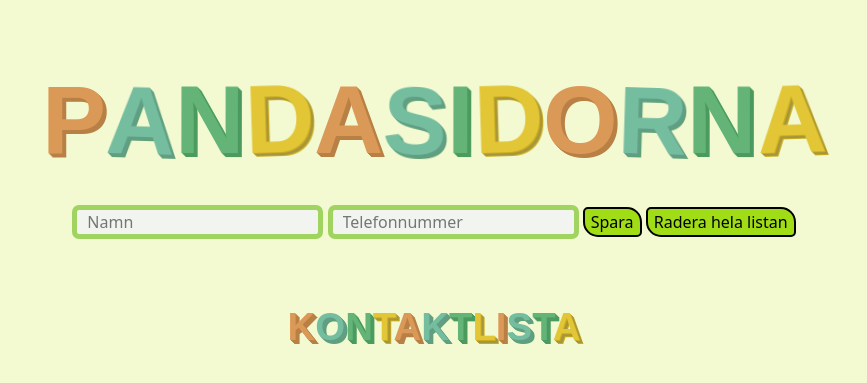
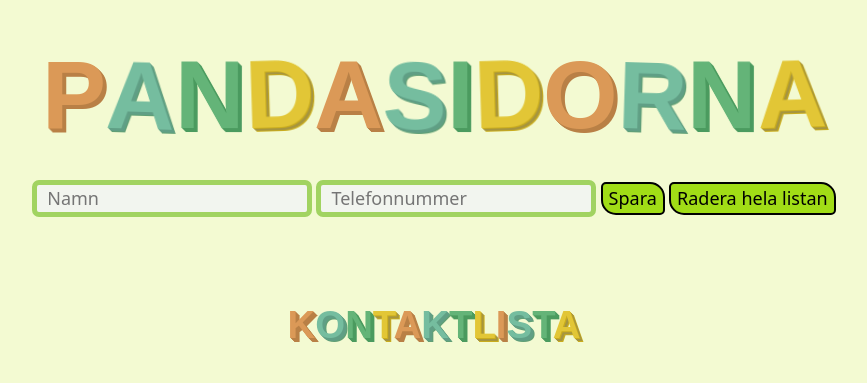
Before and after one commit to screamm/Kunskapskontroll-2, a plain HTML site: page index.html in a window 1280 px wide. Shown: the part 157-540 px from the top of the page, without its empty margins (206-1073 px from the left). Drawn offline with nearby package versions, Linux system fonts and the light colour scheme.

Commit message:
minor styling changes

```diff
--- a/style.css
+++ b/style.css
@@ -17,7 +17,7 @@ input[type="number"] {
     flex-direction: column;
     align-items: center;
     background-color: rgb(243, 250, 210);
-    margin-top: 200px;
+    margin-top: 175px;
 
 }
 
@@ -28,7 +28,7 @@ input[type="number"] {
 
 
 #contact-list {
-    margin-top: 50px;
+    margin-top: 30px;
     }
 
 
@@ -38,6 +38,7 @@ input[type="number"] {
         padding: 0px 0px 0px 10px;
         border: 5px solid rgb(161, 211, 97);
         border-radius: 7px;
+        font-size: large;
 
       }
 
@@ -67,6 +68,7 @@ border: 2px solid rgb(0, 0, 0);
 
 button {
     border-radius: 5px 15px;
+    font-size: large;
     background-color: rgb(161, 221, 22);
 }
 
@@ -134,6 +136,8 @@ h2 {
     font-size:5em;
     font:bold 3vw 'Signika', sans-serif;
     user-select:none;
+    margin-top: 40px;
+    margin-bottom: 20px;
    }
 
 
```
